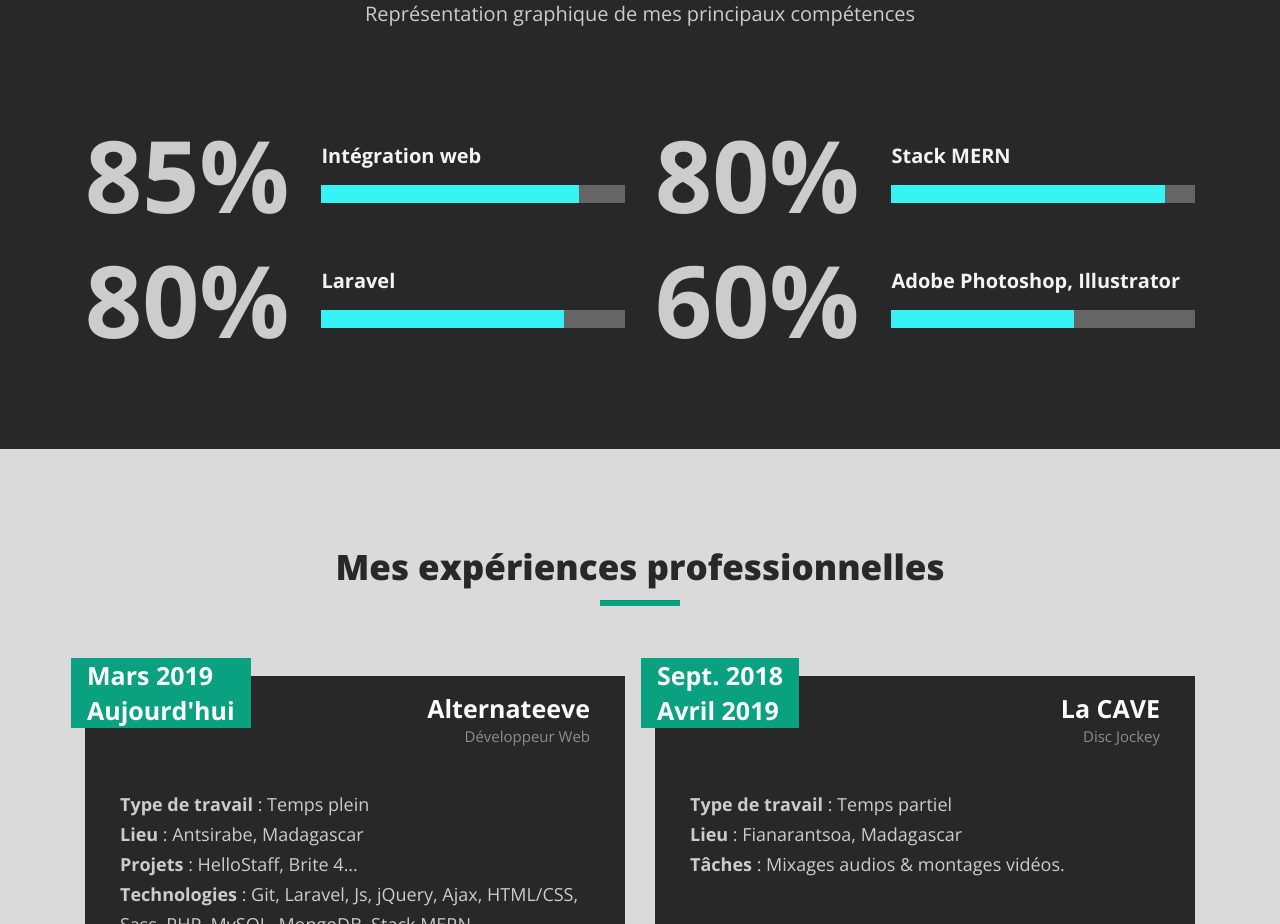
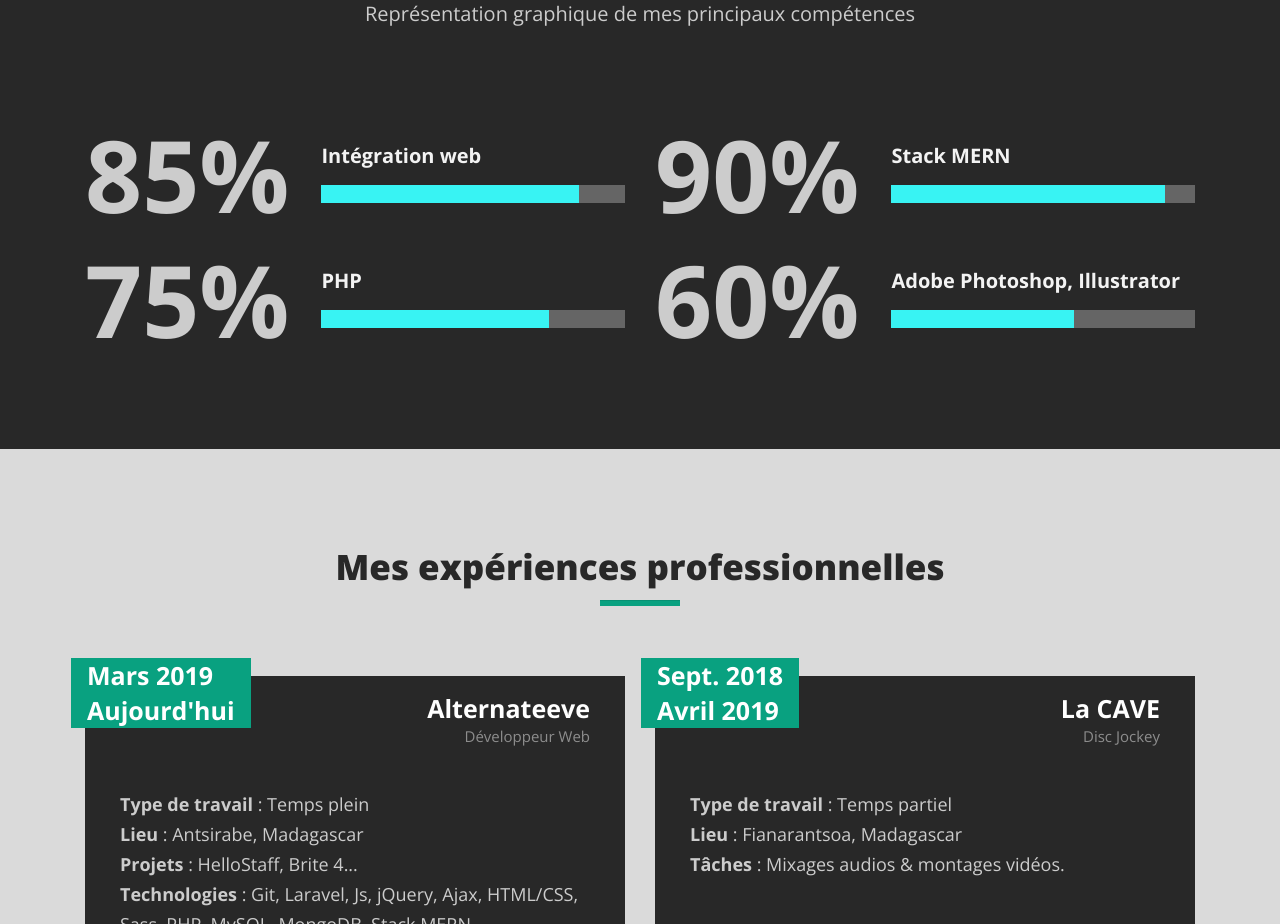
Before and after one commit to Paolo-Rzf/cv, a plain HTML site: page index.html in a window 1280 px wide. Shown: the part 1580-2504 px from the top of the page. Drawn offline with nearby package versions, Linux system fonts and the light colour scheme.

Commit message:
Update index.html

```diff
--- a/index.html
+++ b/index.html
@@ -105,7 +105,7 @@
                     </div>
                 </div>
                 <div class="flex col-12 col-lg-6">
-                    <div class="percent">80%</div>
+                    <div class="percent">90%</div>
                     <div class="progress-container">
                         <strong>Stack MERN</strong>
                         <div class="progress">
@@ -114,11 +114,11 @@
                     </div>
                 </div>
                 <div class="flex col-12 col-lg-6">
-                    <div class="percent">80%</div>
+                    <div class="percent">75%</div>
                     <div class="progress-container">
-                        <strong>Laravel</strong>
+                        <strong>PHP</strong>
                         <div class="progress">
-                            <div class="progress-bar" style="width: 80%"></div>
+                            <div class="progress-bar" style="width: 75%"></div>
                         </div>
                     </div>
                 </div>
```
